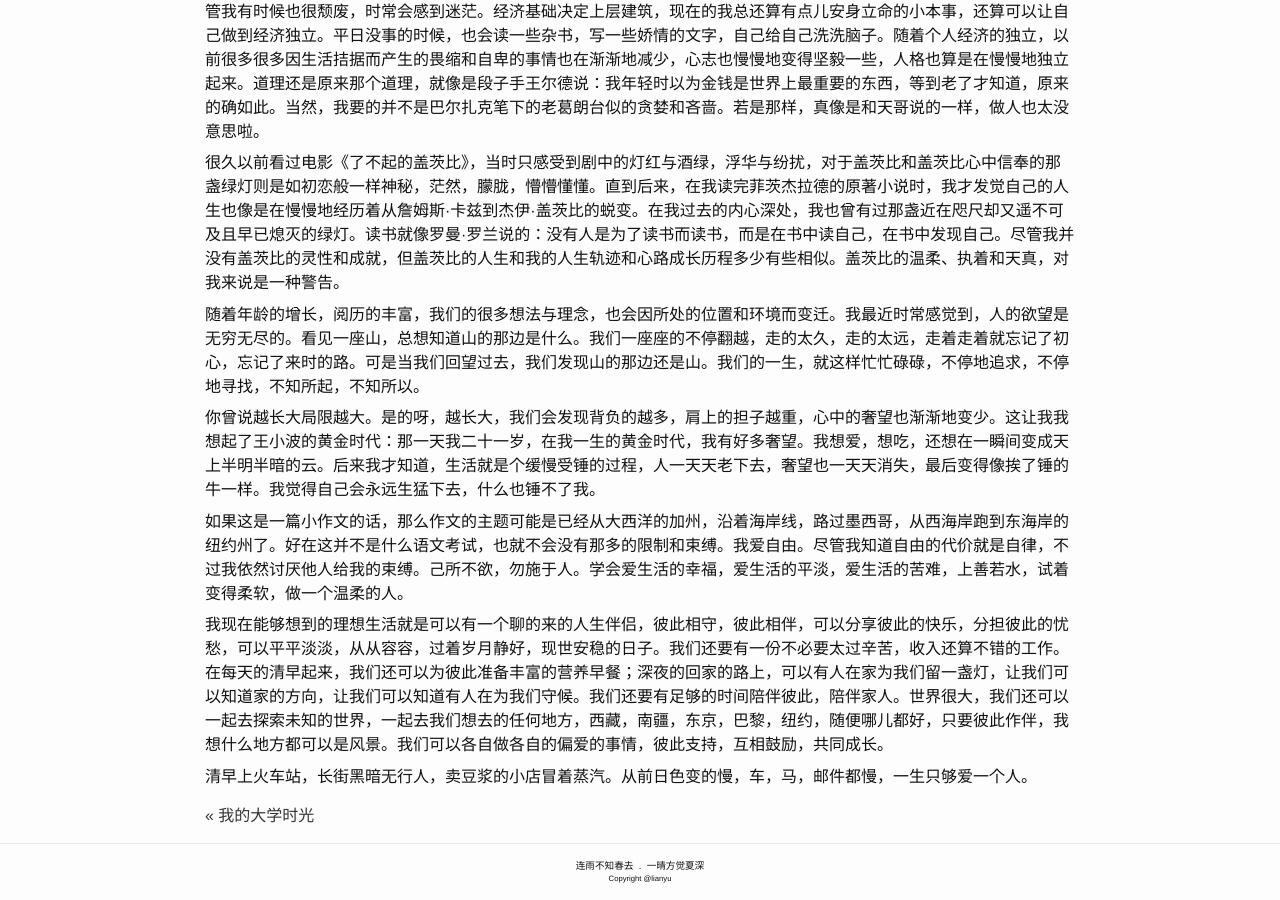
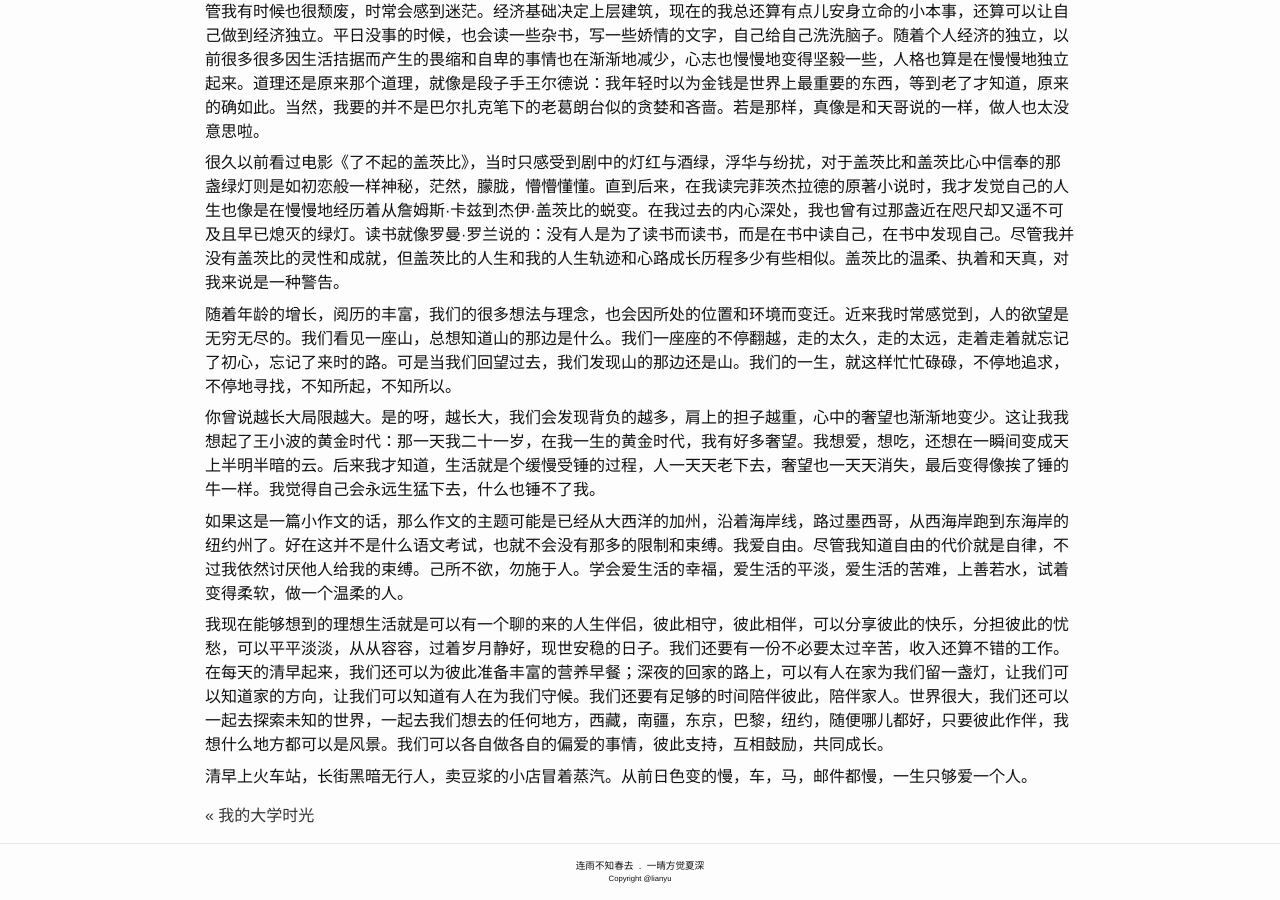
Before and after one commit to lianyu1115/lianyu, a Jekyll site: the page built from _essays/2021-02-22-我理想中的生活.md, in a window 1280 px wide and 900 px high, scrolled down 633 px. Built offline with Jekyll 4.4.1, drawn with Linux system fonts in a browser that asks for light colours.

Commit message:
Update 2021-02-22-我理想中的生活.md

```diff
--- a/_essays/2021-02-22-我理想中的生活.md
+++ b/_essays/2021-02-22-我理想中的生活.md
@@ -24,7 +24,7 @@ tags: ''
 
 很久以前看过电影《了不起的盖茨比》，当时只感受到剧中的灯红与酒绿，浮华与纷扰，对于盖茨比和盖茨比心中信奉的那盏绿灯则是如初恋般一样神秘，茫然，朦胧，懵懵懂懂。直到后来，在我读完菲茨杰拉德的原著小说时，我才发觉自己的人生也像是在慢慢地经历着从詹姆斯·卡兹到杰伊·盖茨比的蜕变。在我过去的内心深处，我也曾有过那盏近在咫尺却又遥不可及且早已熄灭的绿灯。读书就像罗曼·罗兰说的：没有人是为了读书而读书，而是在书中读自己，在书中发现自己。尽管我并没有盖茨比的灵性和成就，但盖茨比的人生和我的人生轨迹和心路成长历程多少有些相似。盖茨比的温柔、执着和天真，对我来说是一种警告。
 
-随着年龄的增长，阅历的丰富，我们的很多想法与理念，也会因所处的位置和环境而变迁。我最近时常感觉到，人的欲望是无穷无尽的。看见一座山，总想知道山的那边是什么。我们一座座的不停翻越，走的太久，走的太远，走着走着就忘记了初心，忘记了来时的路。可是当我们回望过去，我们发现山的那边还是山。我们的一生，就这样忙忙碌碌，不停地追求，不停地寻找，不知所起，不知所以。
+随着年龄的增长，阅历的丰富，我们的很多想法与理念，也会因所处的位置和环境而变迁。近来我时常感觉到，人的欲望是无穷无尽的。我们看见一座山，总想知道山的那边是什么。我们一座座的不停翻越，走的太久，走的太远，走着走着就忘记了初心，忘记了来时的路。可是当我们回望过去，我们发现山的那边还是山。我们的一生，就这样忙忙碌碌，不停地追求，不停地寻找，不知所起，不知所以。
 
 你曾说越长大局限越大。是的呀，越长大，我们会发现背负的越多，肩上的担子越重，心中的奢望也渐渐地变少。这让我我想起了王小波的黄金时代：那一天我二十一岁，在我一生的黄金时代，我有好多奢望。我想爱，想吃，还想在一瞬间变成天上半明半暗的云。后来我才知道，生活就是个缓慢受锤的过程，人一天天老下去，奢望也一天天消失，最后变得像挨了锤的牛一样。我觉得自己会永远生猛下去，什么也锤不了我。
 
```
